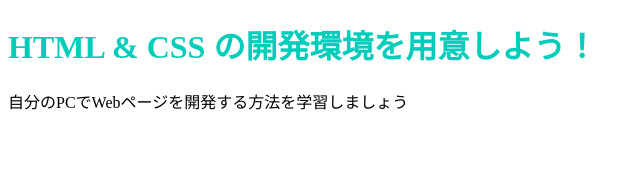
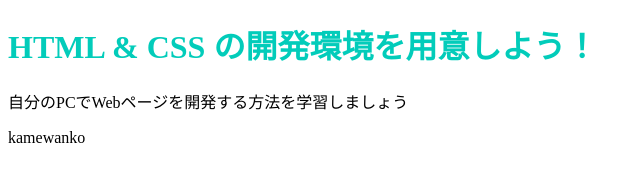
Before and after one commit to kamewanko/kamewanko.github.io, a plain HTML site: page index.html in a window 1280 px wide. Shown: the full height of the page, 0-640 px from the left. Drawn offline with Linux system fonts and the light colour scheme.

Commit message:
Update index.html

```diff
--- a/index.html
+++ b/index.html
@@ -8,5 +8,6 @@
   <body>
     <h1 class="title">HTML & CSS の開発環境を用意しよう！</h1>
     <p>自分のPCでWebページを開発する方法を学習しましょう</p>
+    <p>kamewanko</p>
   </body>
 </html>
```
